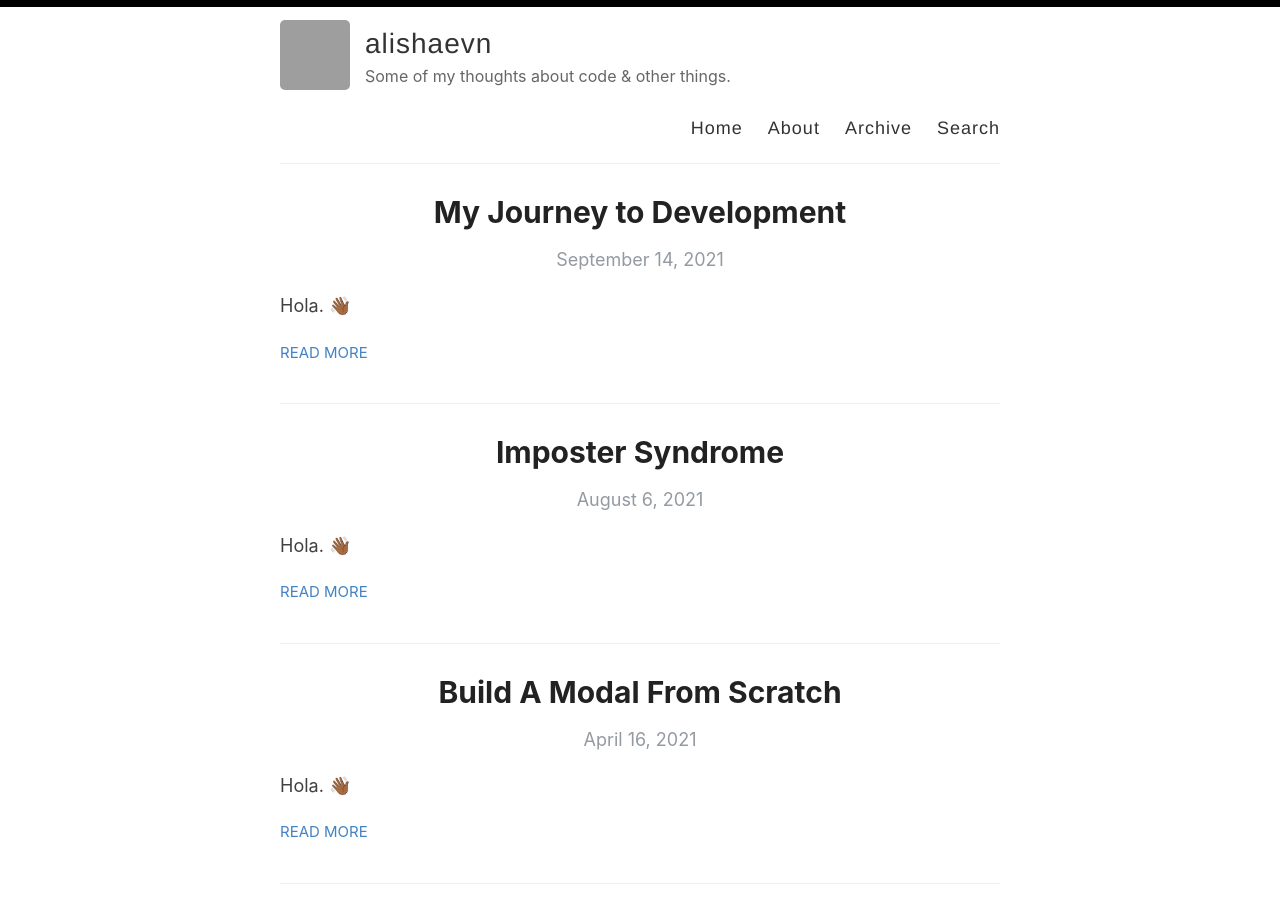
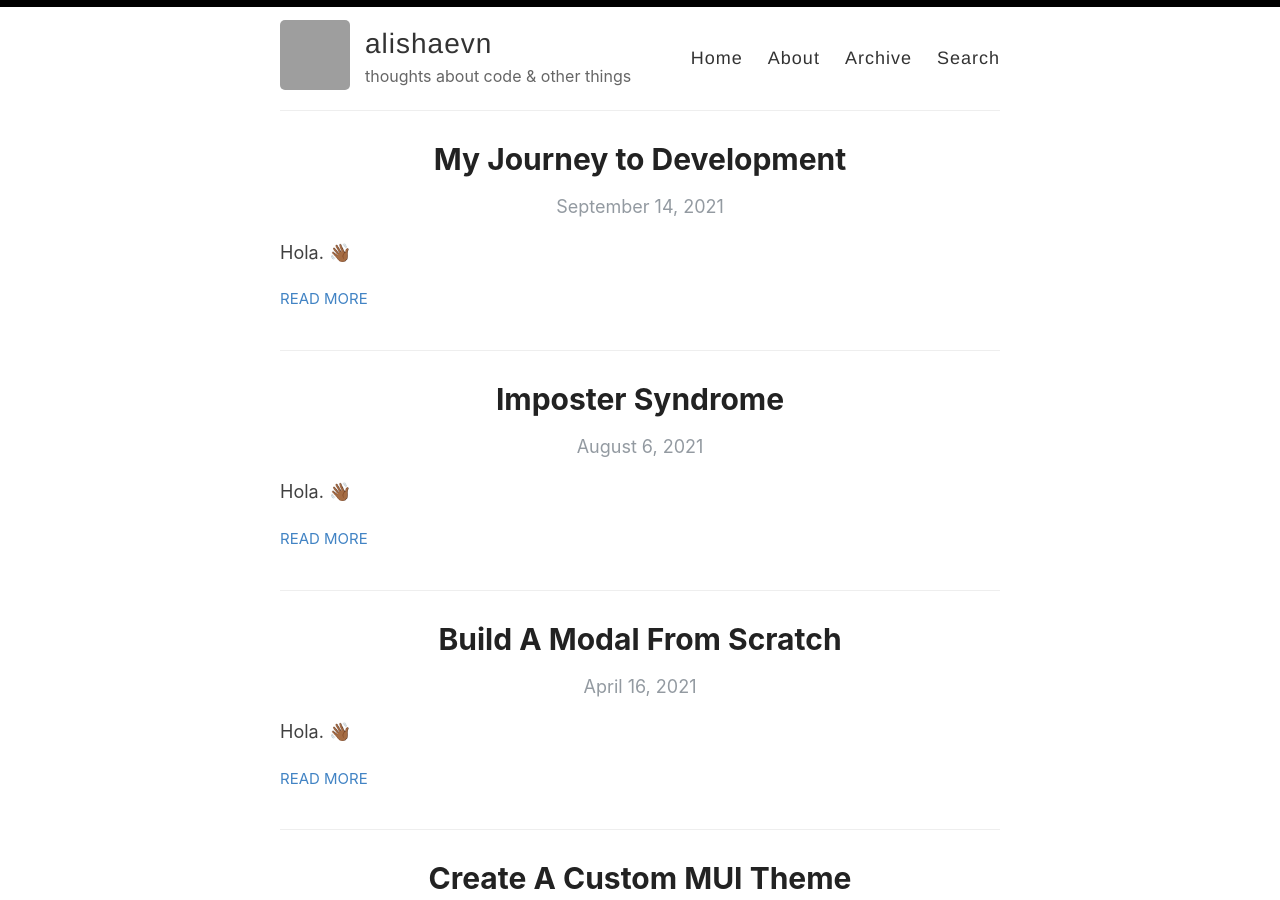
Before and after one commit to alishaevn/alishaevn.github.io, a Jekyll site: the page built from index.html, in a window 1280 px wide and 900 px high. Built offline with Jekyll 4.4.1, drawn with Linux system fonts in a browser that asks for light colours; the list of posts is cut into pages by our own code; grey boxes are pictures that could not be loaded.

Commit message:
update the description again

```diff
--- a/_config.yml
+++ b/_config.yml
@@ -9,7 +9,7 @@ name: alishaevn
 author: Alisha Evans
 
 # Short bio or description (displayed in the header)
-description: Some of my thoughts about code & other things.
+description: thoughts about code & other things
 
 # URL of your avatar or profile pic (you could use your GitHub profile pic)
 avatar: https://avatars.githubusercontent.com/u/29032869?s=400&u=35f39f91f989dd4204a79b5b9ffefdb1a404a706&v=4
```
